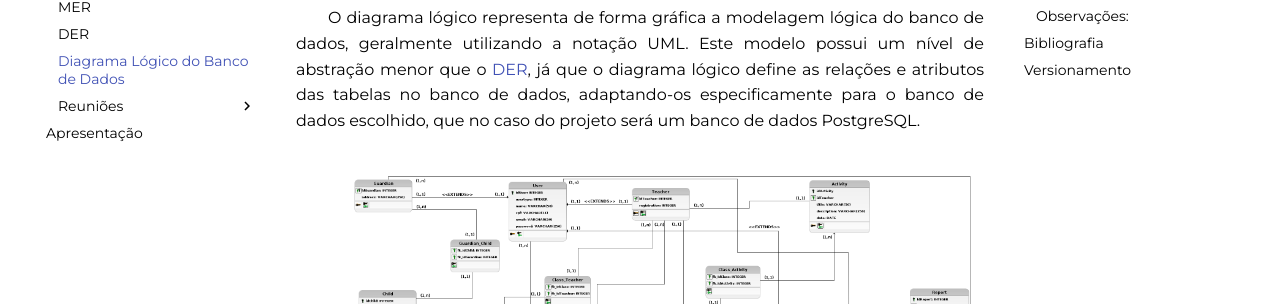
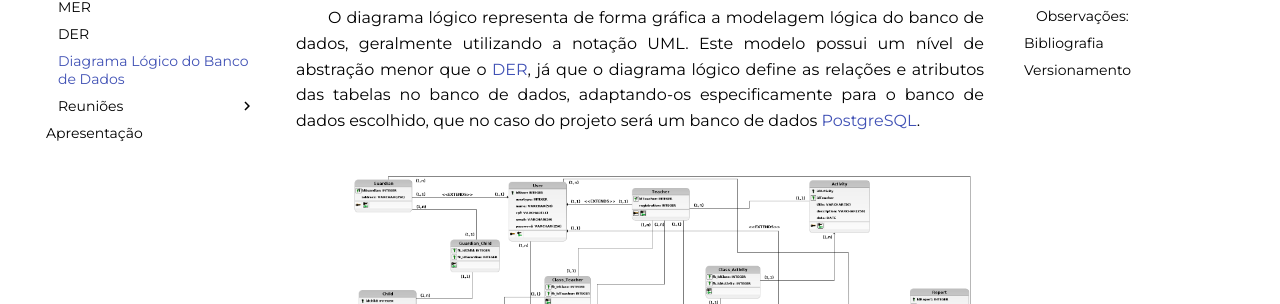
Before and after one commit to UnBArqDsw2021-1/2021.1_G6_Curumim, an MkDocs documentation site: the page built from docs/modelagem/modelagem-estatica/diagrama-logico-bd.md, in a window 1280 px wide and 900 px high, scrolled down 604 px. Shown: the part 200-504 px from the top of the window. Built offline with MkDocs 1.6.1 and Material for MkDocs 9.7.7, drawn with Linux system fonts in a browser that asks for light colours; comment, search, counter and statistics services are not loaded; part of the change alters nothing that is shown.

```diff
--- a/docs/modelagem/modelagem-estatica/diagrama-logico-bd.md
+++ b/docs/modelagem/modelagem-estatica/diagrama-logico-bd.md
@@ -9,7 +9,7 @@ Depois de algumas discussões durante a construção do modelo lógico, foi obse
 &emsp;&emsp;Foi utilizada a ferramenta [Br Modelo](http://www.sis4.com/brmodelo/) na versão desktop para a construção do diagrama.
 
 ## Diagrama Lógico
-&emsp;&emsp;O diagrama lógico representa de forma gráfica a modelagem lógica do banco de dados, geralmente utilizando a notação UML. Este modelo possui um nível de abstração menor que o [DER](../modelagem-estatica/DER.md), já que o diagrama lógico define as relações e atributos das tabelas no banco de dados, adaptando-os especificamente para o banco de dados escolhido,  que no caso do projeto será um banco de dados PostgreSQL.
+&emsp;&emsp;O diagrama lógico representa de forma gráfica a modelagem lógica do banco de dados, geralmente utilizando a notação UML. Este modelo possui um nível de abstração menor que o [DER](../modelagem-estatica/DER.md), já que o diagrama lógico define as relações e atributos das tabelas no banco de dados, adaptando-os especificamente para o banco de dados escolhido,  que no caso do projeto será um banco de dados [PostgreSQL](https://www.postgresql.org/).
 
 &emsp;&emsp;
 ![foto](../../assets/imagens/diagrama-logico-bd/diagrama-logico-bd-curumin.png)
```
